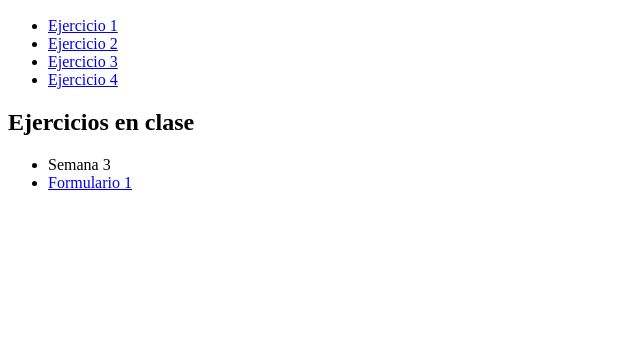
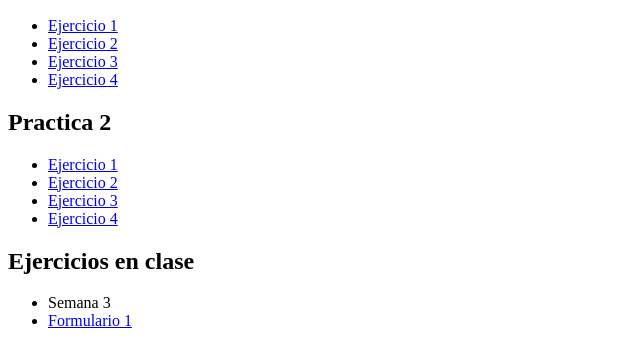
Before and after one commit to GHjtenorio/fro-01, a plain HTML site: page index.html in a window 1280 px wide. Shown: the part 110-474 px from the top of the page, without its empty margins (0-640 px from the left). Drawn offline with Linux system fonts and the light colour scheme.

Commit message:
Actualizacion de links de practicas
 se actualizo los URL's de refencia para cada ejercicio.

```diff
--- a/index.html
+++ b/index.html
@@ -1,11 +1,13 @@
 <!DOCTYPE html>
 <html lang="en">
+
 <head>
     <meta charset="UTF-8">
     <meta http-equiv="X-UA-Compatible" content="IE=edge">
     <meta name="viewport" content="width=device-width, initial-scale=1.0">
     <title>Document</title>
 </head>
+
 <body>
 
     <ul>
@@ -33,10 +35,31 @@
             <nav>
                 <ul>
                     <li>
-                    <a href="Practica-1/personajes.html">Ejercicio 1</a>
+                        <a href="Practica-1/index.html">Ejercicio 1</a>
                     </li>
                     <li>
                         <a href="Practica-1/saturno.html">Ejercicio 2</a>
+                    </li>
+                    <li>
+                        <a href="Practica-1/personajes.html">Ejercicio 3</a>
+                    </li>
+                    <li>
+                        <a href="#">Ejercicio 4</a>
+                    </li>
+                </ul>
+            </nav>
+
+
+        </section>
+        <h2>Practica 2</h2>
+
+        <nav>
+            <ul>
+                <li>
+                    <a href="#">Ejercicio 1</a>
+                </li>
+                <li>
+                    <a href="#">Ejercicio 2</a>
                 </li>
                 <li>
                     <a href="#">Ejercicio 3</a>
@@ -46,10 +69,10 @@
                 </li>
             </ul>
         </nav>
+        <section>
 
 
         </section>
-
         <section>
             <h2>Ejercicios en clase</h2>
             <ul>
@@ -64,4 +87,5 @@
     </main>
 
 </body>
+
 </html>
```
Lines whose indentation alone changed are shown as unchanged.
